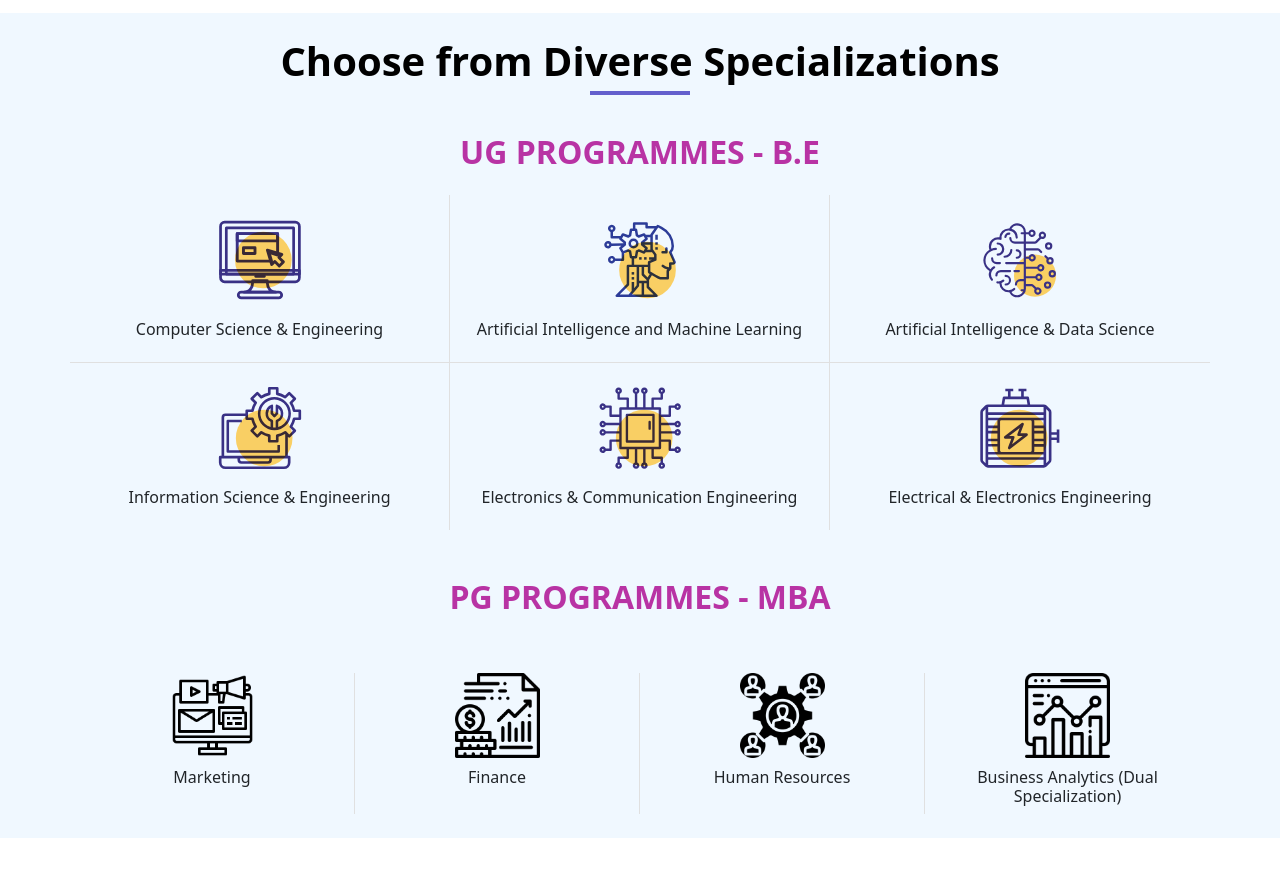
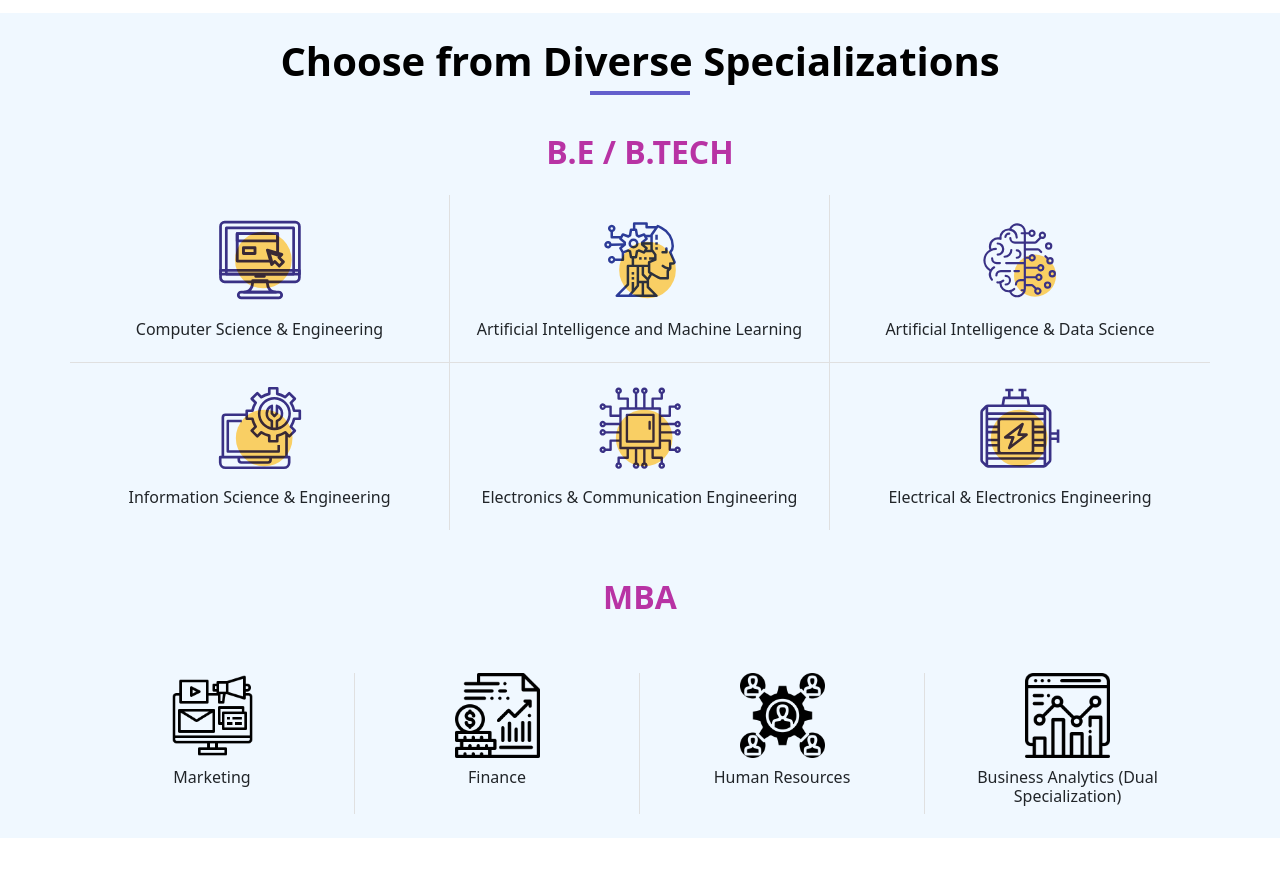
Before and after one commit to TushitaR/College-Webpage, a plain HTML site: page index.html in a window 1280 px wide. Shown: the part 2400-3279 px from the top of the page. Drawn offline with nearby package versions, Linux system fonts and the light colour scheme.

Commit message:
Webpage more changes

```diff
--- a/index.html
+++ b/index.html
@@ -396,7 +396,7 @@
         <div class="container">
             <div class="row">
                 <div class="col-md-12">
-                    <h2 class="text-center section-title" data-aos="fade-up" data-aos-delay="100">UG Programmes - B.E
+                    <h2 class="text-center section-title" data-aos="fade-up" data-aos-delay="100"> B.E / B.Tech
                     </h2>
                     <div class="programmes">
                         <div class="row">
@@ -436,8 +436,7 @@
                     </div>
 
                     <div>
-                        <h2 class="text-center section-title my-5" data-aos="fade-up" data-aos-delay="800">PG Programmes
-                            - MBA</h2>
+                        <h2 class="text-center section-title my-5" data-aos="fade-up" data-aos-delay="800">MBA</h2>
                         <div class="programmes">
                             <div class="row">
                                 <div class="col-md-3 post-graduate programme-item" data-aos="zoom-in"
```
